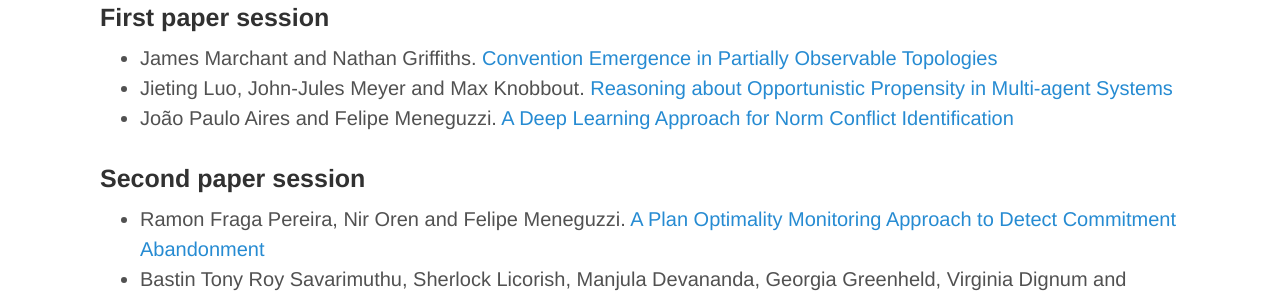
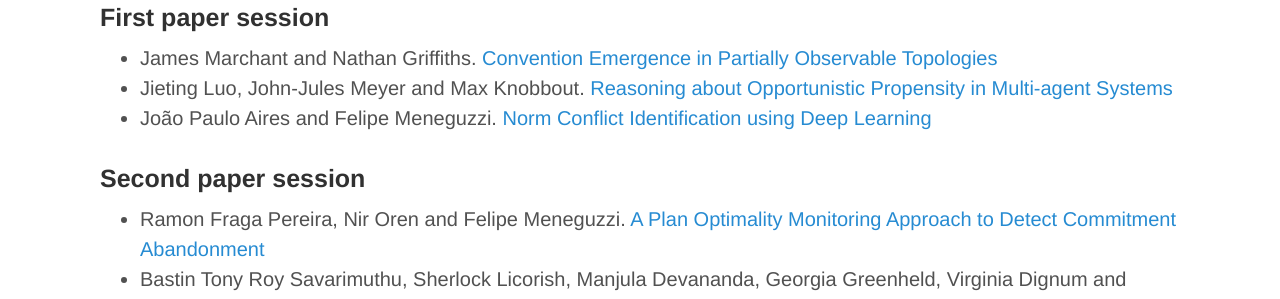
Before and after one commit to coin-workshop/coin-2017, a Jekyll site: the page built from technical_programme.md, in a window 1280 px wide. Shown: the part 955-1254 px from the top of the page. Built offline with Jekyll 4.4.1, drawn with Linux system fonts in a browser that asks for light colours.

Commit message:
Renamed JP's paper in COIN.

```diff
--- a/technical_programme.md
+++ b/technical_programme.md
@@ -27,7 +27,7 @@ The past quarter century has seen huge changes in technology with, for example,
 
 - James Marchant and Nathan Griffiths. [Convention Emergence in Partially Observable Topologies](papers/00010001.pdf)
 - Jieting Luo, John-Jules Meyer and Max Knobbout. [Reasoning about Opportunistic Propensity in Multi-agent Systems](papers/00010017.pdf)
-- João Paulo Aires and Felipe Meneguzzi. [A Deep Learning Approach for Norm Conflict Identification](papers/00010033.pdf)
+- João Paulo Aires and Felipe Meneguzzi. [Norm Conflict Identification using Deep Learning](papers/00010033.pdf)
 
 
 ### <span id="paper2">Second paper session</span>
```
